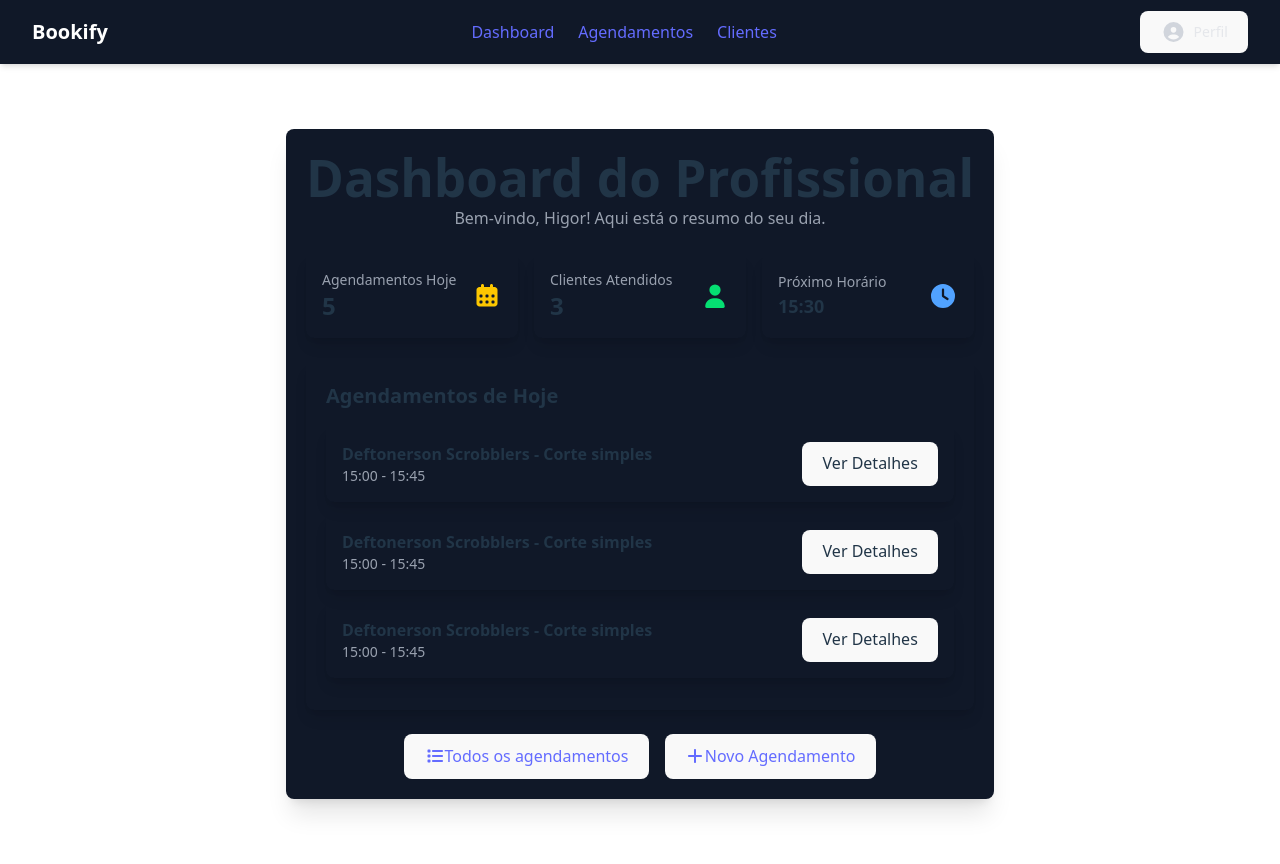
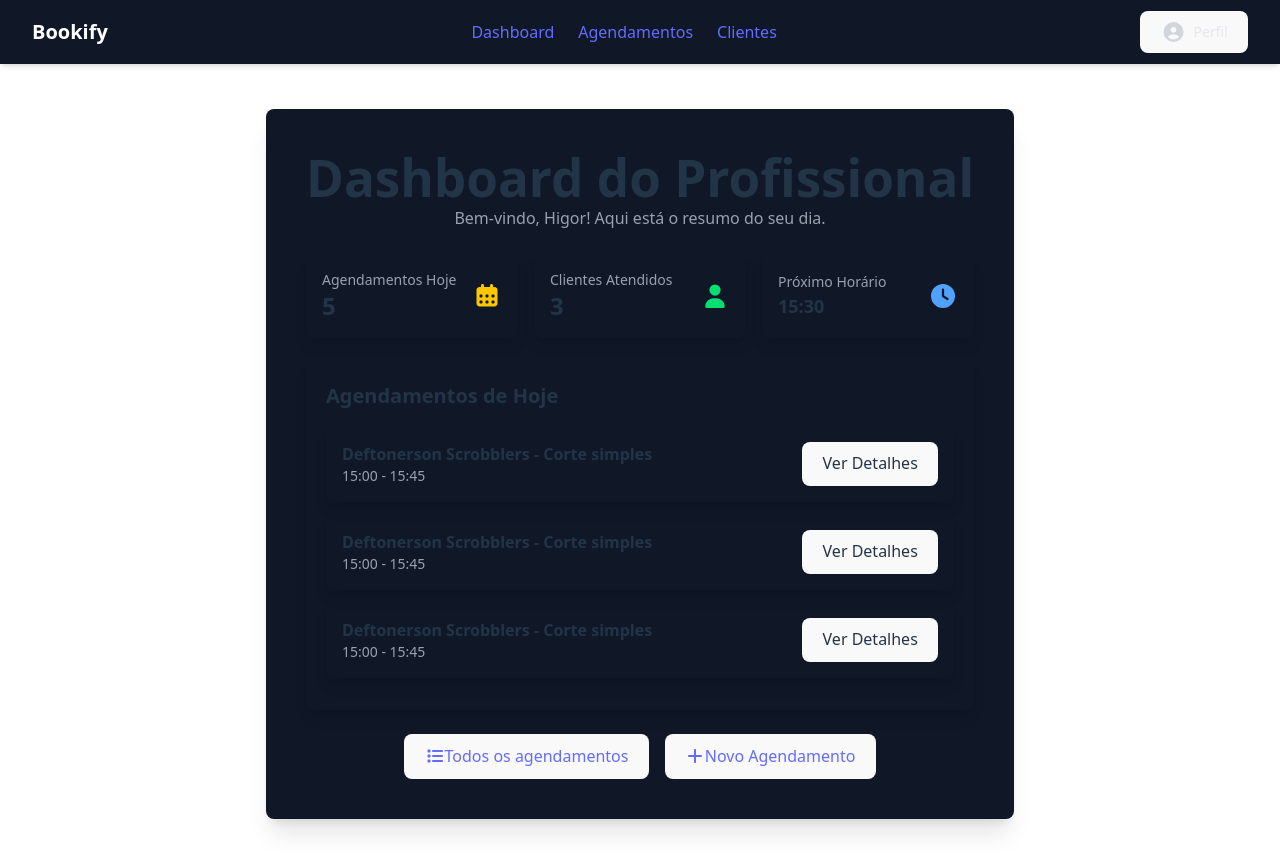
Before and after one commit to gontijoVitor/Bookify, a React (Vite) app in the folder frontend/: page / in a window 1280 px wide. Built offline with nearby package versions, Linux system fonts and the light colour scheme.

Commit message:
upadating

```diff
--- a/frontend/src/index.css
+++ b/frontend/src/index.css
@@ -7,7 +7,7 @@
 
   color-scheme: light dark;
   color: rgba(255, 255, 255, 0.87);
-  background-color: #2e2e2e;
+  background-color: #0A0E17;
 
   font-synthesis: none;
   text-rendering: optimizeLegibility;
--- a/frontend/src/pages/dashboard.jsx
+++ b/frontend/src/pages/dashboard.jsx
@@ -9,7 +9,7 @@ function Dashboard() {
     //otimizar para que apenas o conteúdo seja alterado, e não toda a página, assim economizando processamento e código
     if(tipoUser == "prestador"){
         return(
-            <div className="bg-gray-900 shadow-xl p-5 rounded-lg">
+            <div className="bg-gray-900 shadow-xl rounded-lg" style={{padding: "40px"}}>
                 {/* Cabeçalho */}
                 <div className="mb-6">
                     <h1 className="text-center font-bold">Dashboard do Profissional</h1>
```
Also changed, not shown: 1 other file (tests, documents, lock files or other folders).
